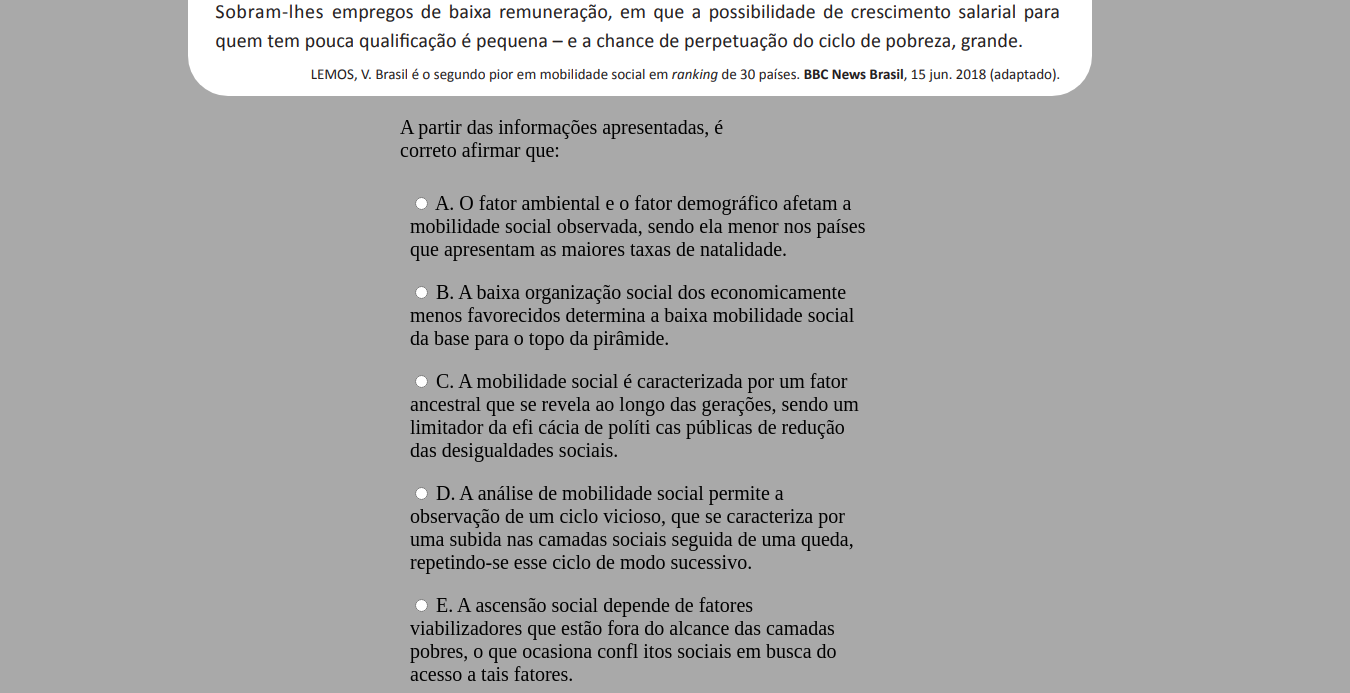
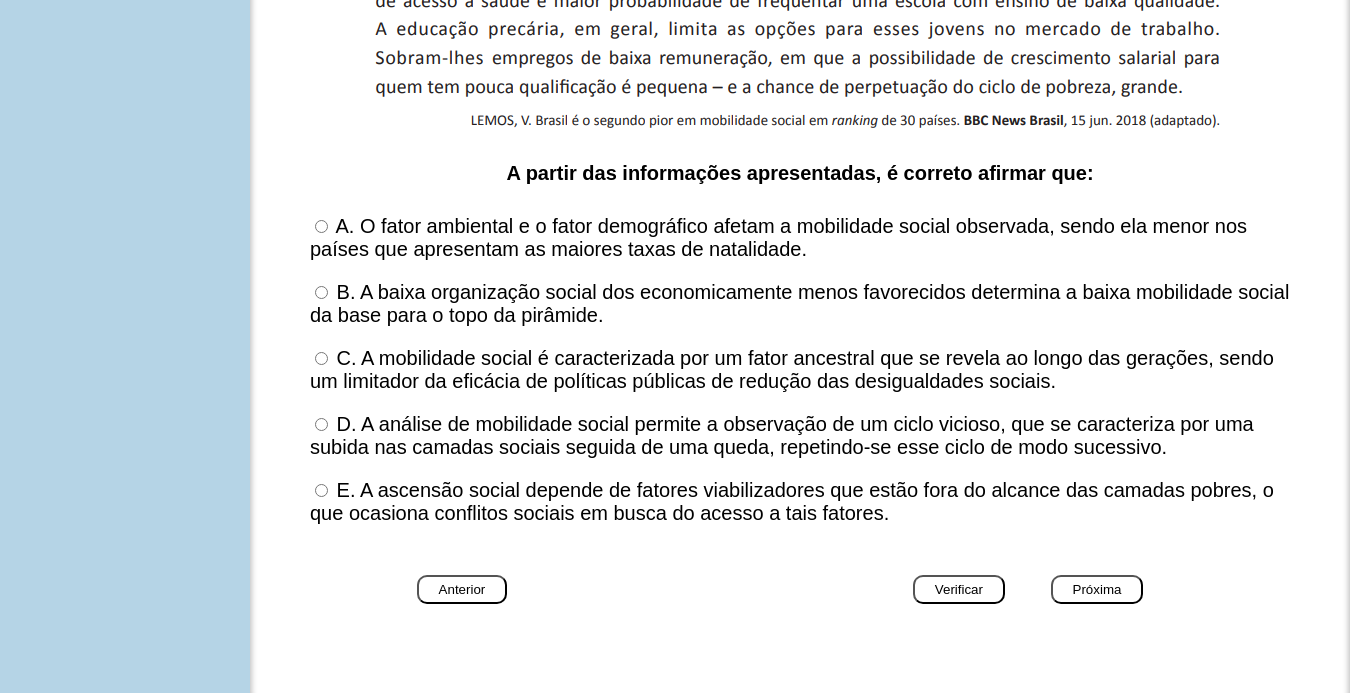
Before and after one commit to hugoF-lima/PMI-P1, a plain HTML site: page src/view/quest1.html in a window 1280 px wide. Shown: the part 690-1383 px from the top of the page, 1350 px wide, since content can reach past the window. Drawn offline with Linux system fonts and the light colour scheme.

Commit message:
ARRUMANDO O CSS
arrumando o css da página da questão 1

```diff
--- a/src/css/body.css
+++ b/src/css/body.css
@@ -6,5 +6,6 @@
 body{
     margin: 0;
     padding: 0;
-    background-color: darkgrey;
+    background-color: #B5D4E6;
+    font-family: Arial, Helvetica, sans-serif;
 }
--- a/src/css/botomNav.css
+++ b/src/css/botomNav.css
@@ -1,6 +1,6 @@
 .botomNav{
-    background-color: black;
-    color: white;
+    background-color: #6A8899;
+    color: black;
     display: flex;
     justify-content: center;
     align-items: flex-end;
--- a/src/css/btns.css
+++ b/src/css/btns.css
@@ -1,5 +1,5 @@
 .btns{
-    align-self: end;
+    align-self: center;
 }
 
 .btns button{
@@ -8,6 +8,8 @@
     padding: 5px;
     padding-left: 20px;
     padding-right: 20px;
+    background-color: white;
+    border-radius: 10px;
 }
 
 #dif{
--- a/src/css/container.css
+++ b/src/css/container.css
@@ -1,15 +1,22 @@
 .container{
-    margin-left: 400px;
-    margin-right: 400px;
+    width: 1000px;
+    margin-top: 80px;
+    margin-left: 250px;
     margin-bottom: 50px;
+    padding-right: 50px;
+    padding-left: 50px;
+    padding-bottom: 100px;
     display: flex;
     flex-direction: column;
     align-items: center;
     font-size: 20px;
+    background-color: white;
+    border-radius: 10px;
+    box-shadow: inset 0px 0px 6px 1px rgba(0, 0, 0, 0.3);
 }
 
 .container h3, p{
-    margin-right: 20%;
+    align-items: center;
 }
 
 .container img{
--- a/src/css/topNav.css
+++ b/src/css/topNav.css
@@ -5,12 +5,12 @@
     display: flex;
     justify-content: space-between;
     padding: 25px;
-    background-color: black;
+    background-color: #6A8899;
 }
 
 .topNav li a{
     text-decoration: none;
-    color: white;
+    color: black;
     font-size: large;
     font-weight: bold;
     margin-left: 10px;
@@ -26,7 +26,7 @@
     display: block;
     height: 5px;
     width: 0%;
-    background-color: red;
+    background-color: black;
     bottom: -50%;
     transition: all ease-in-out 250ms;
 }
@@ -36,5 +36,5 @@
 }
 
 .topNav li a:hover{
-    color: darkgrey;
+    color: black;
 }
--- a/src/view/quest1.html
+++ b/src/view/quest1.html
@@ -19,11 +19,10 @@
 
     <!-- Container da questão -->
         <article class="container">
-        <h1>Exame de ciencia da computação (Bacharelado)</h1> <!-- Titulo da prova -->
+            <h1>Exame de Ciência da Computação (Bacharelado)</h1> <!-- Titulo da prova -->
             <h3>Questão 1:</h3> <!-- Numeração da questão -->
             <img src="../../img/Q1_text.PNG" alt="Imagem da Questão" > <!-- Ilustração da imagem -->
-        <p>A partir das informações apresentadas, é correto afirmar que:</p> <!-- questão -->
-
+            <p><b>A partir das informações apresentadas, é correto afirmar que:</b></p> <!-- questão -->
             <!-- container das alternativas -->
             <div class="alter">
                 <div>
@@ -36,7 +35,7 @@
                 </div>
                 <div>
                     <input type="radio" name="isgift" id="isgift2" value="2"/><!-- botão de input com os parametros -->
-                <label for="isgift2">C. A mobilidade social é caracterizada por um fator ancestral que se revela ao longo das gerações, sendo um limitador da efi cácia de políti cas públicas de redução das desigualdades sociais.</label><!-- Texto do input (alternativa) -->
+                    <label for="isgift2">C. A mobilidade social é caracterizada por um fator ancestral que se revela ao longo das gerações, sendo um limitador da eficácia de políticas públicas de redução das desigualdades sociais.</label><!-- Texto do input (alternativa) -->
                 </div>
                 <div>
                     <input type="radio" name="isgift" id="isgift3" value="3"/><!-- botão de input com os parametros -->
@@ -44,10 +43,9 @@
                 </div>
                 <div>
                     <input type="radio" name="isgift" id="isgift4" value="4"/><!-- botão de input com os parametros -->
-                <label for="isgift4">E. A ascensão social depende de fatores viabilizadores que estão fora do alcance das camadas pobres, o que ocasiona confl itos sociais em busca do acesso a tais fatores.</label><!-- Texto do input (alternativa) -->
+                    <label for="isgift4">E. A ascensão social depende de fatores viabilizadores que estão fora do alcance das camadas pobres, o que ocasiona conflitos sociais em busca do acesso a tais fatores.</label><!-- Texto do input (alternativa) -->
                 </div>
             </div>
-
             <!-- Container dos botões -->
             <div class="btns">
                 <button type="submit" id="dif">Anterior</button><!-- Botão e seu texto-->
```
Lines whose indentation alone changed are shown as unchanged.
